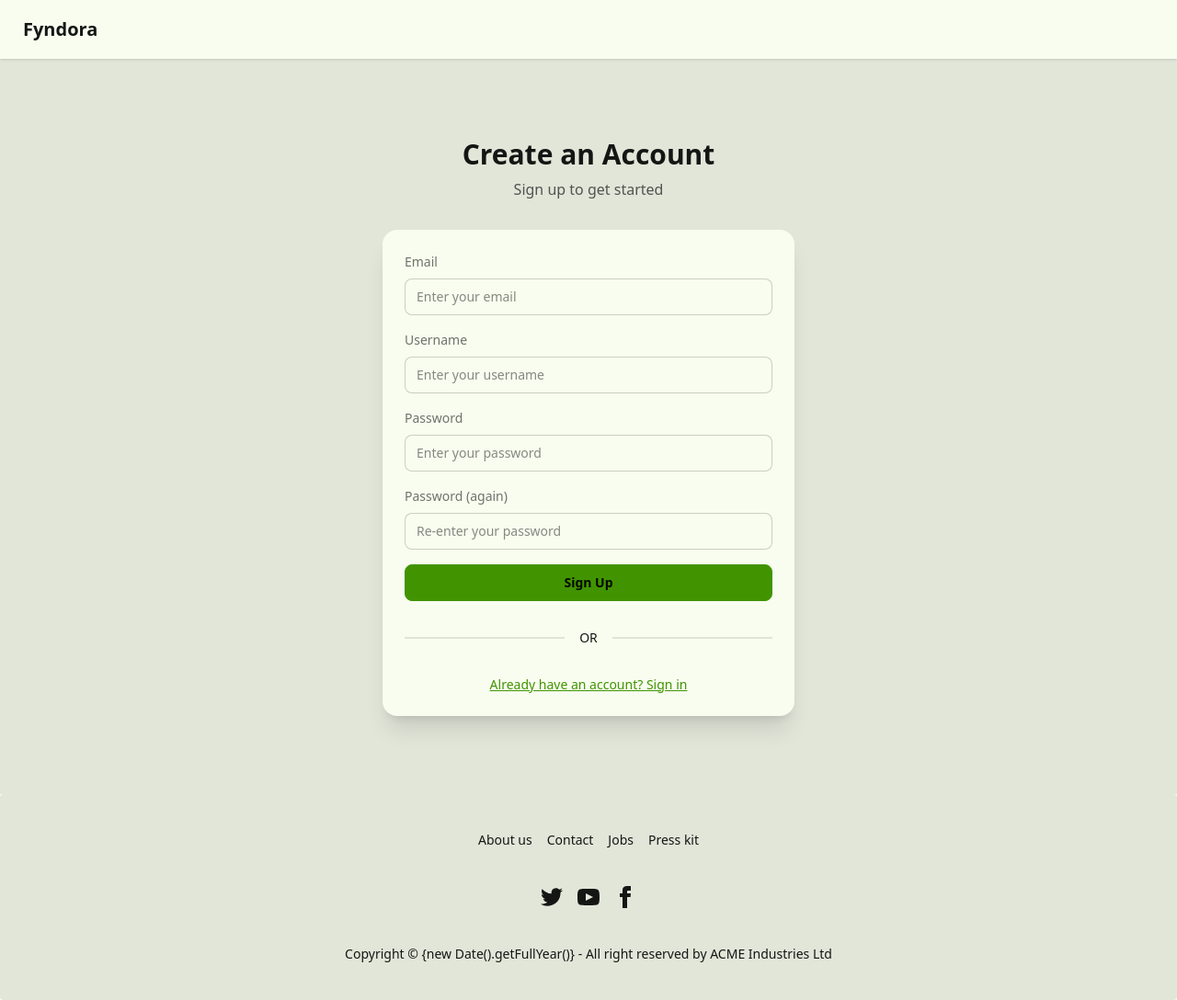
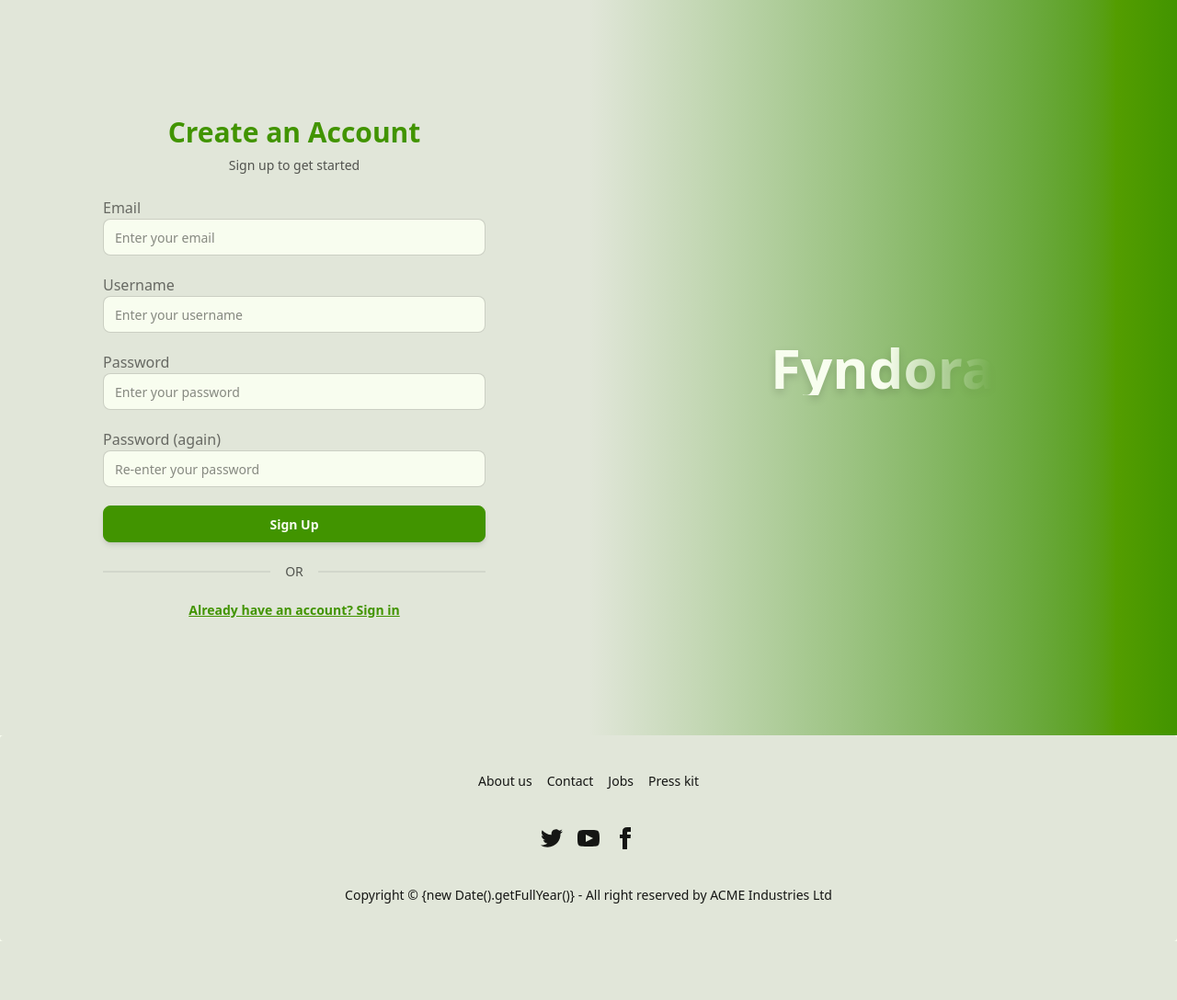
Before and after one commit to Burmese-AI/Fyndora, a Django app: template templates/account/signup.html in a window 1280 px wide. Shown: the whole page at 92% size. After the commit the page ends 1024 px from the top, so only its background shows below. Run offline with Django 3.2, Linux system fonts and the light colour scheme; the template is opened without the code that fills it, so the values that code supplies are empty; style sheets or scripts are compiled from the project's sources; parts of the project's set-up code (start-up, migrations or seed data) failed here and were passed over.

Commit message:
New UI Changes (#20)
* Created Auth Layout and Modified login and signup templates

* Modified error displays and Created default layout template

```diff
--- a/apps/organizations/templates/organizations/home.html
+++ b/apps/organizations/templates/organizations/home.html
@@ -1,4 +1,4 @@
-{% extends 'base.html' %}
+{% extends 'layouts/default_layout.html' %}
 
 {% block content %}
 <div class="container mx-auto px-4 sm:px-6 py-4 sm:py-8">
--- a/templates/account/logout.html
+++ b/templates/account/logout.html
@@ -1,4 +1,4 @@
-{% extends "base.html" %}
+{% extends 'layouts/default_layout.html' %}
 
 {% load i18n %}
 
--- a/templates/account/signup.html
+++ b/templates/account/signup.html
@@ -1,119 +1,86 @@
-{% extends "base.html" %}
+{% extends "layouts/auth_layout.html" %}
 {% load i18n %}
 {% load account %}
 
 {% block head_title %}{% trans "Sign Up" %}{% endblock %}
 
 {% block content %}
-<div class="min-h-screen bg-base-200 flex items-center justify-center py-12 px-4 sm:px-6 lg:px-8">
-    <div class="max-w-md w-full space-y-8">
+<div class="w-full max-w-md px-4 space-y-6">
+  <!-- Header -->
   <div class="text-center">
-            <h2 class="text-3xl font-bold">{% trans "Create an Account" %}</h2>
-            <p class="mt-2 text-base-content/70">{% trans "Sign up to get started" %}</p>
+    <h2 class="text-3xl font-bold text-primary">{% trans "Create an Account" %}</h2>
+    <p class="mt-2 text-sm text-base-content/70">{% trans "Sign up to get started" %}</p>
   </div>
 
-        <div class="card bg-base-100 shadow-xl">
-            <div class="card-body">
-                {% if form.errors %}
-                <div class="flex items-center gap-3 bg-red-100 border border-red-400 text-red-800 px-5 py-4 rounded-xl shadow mb-6">
-                    <span class="text-2xl">
-                        <svg xmlns="http://www.w3.org/2000/svg" class="inline h-7 w-7" fill="none" viewBox="0 0 24 24" stroke="currentColor">
-                            <path stroke-linecap="round" stroke-linejoin="round" stroke-width="2" d="M12 9v2m0 4h.01M21 12A9 9 0 113 12a9 9 0 0118 0z" />
-                        </svg>
-                    </span>
-                    <div>
-                        <p>{% trans "Please correct the errors below." %}</p>
-                        {% for error in form.non_field_errors %}
-                        <div>{{ error }}</div>
-                        {% endfor %}
-                    </div>
-                </div>
-                {% endif %}
+  <!-- Load Non-Field Errors Component -->
+  {% include "components/non_field_errors.html" with form=form %}
 
-                <form class="signup" method="POST" action="{% url 'account_signup' %}">
+  <!-- Signup Form -->
+  <form method="POST" action="{% url 'account_signup' %}" class="space-y-5">
     {% csrf_token %}
 
     <!-- Email Field -->
-                    <div class="form-control mb-4">
-                        <label class="label mb-2" for="id_email">
-                            <span class="label-text">{% trans "Email" %}</span>
+    <div class="form-control">
+      <label class="label">
+        <span class="label-text font-medium">{% trans "Email" %}</span>
       </label>
-                        <input type="email" name="email" id="id_email" placeholder="{% trans 'Enter your email' %}" class="input input-bordered w-full{% if form.email.errors %} input-error{% endif %}" required autocomplete="email" value="{{ form.email.value|default_if_none:'' }}" />
-                        {% if form.email.errors %}
-                        <label class="label">
-                            <span class="label-text-alt text-error">
-                                {% for error in form.email.errors %}{{ error }}{% endfor %}
-                            </span>
-                        </label>
-                        {% endif %}
+      <input type="email" name="email" placeholder="{% trans 'Enter your email' %}"
+             class="input input-bordered w-full focus:ring focus:ring-primary/30 transition {% if form.email.errors %}input-error{% endif %}"
+             required autocomplete="email" value="{{ form.email.value|default_if_none:'' }}" />
+      {% include "components/field_error.html" with field=form.email %}
     </div>
 
     <!-- Username Field -->
-                    <div class="form-control mb-4">
-                        <label class="label mb-2" for="id_username">
-                            <span class="label-text">{% trans "Username" %}</span>
+    <div class="form-control">
+      <label class="label">
+        <span class="label-text font-medium">{% trans "Username" %}</span>
       </label>
-                        <input type="text" name="username" id="id_username" placeholder="{% trans 'Enter your username' %}" class="input input-bordered w-full{% if form.username.errors %} input-error{% endif %}" required autocomplete="username" value="{{ form.username.value|default_if_none:'' }}" />
-                        {% if form.username.errors %}
-                        <label class="label">
-                            <span class="label-text-alt text-error">
-                                {% for error in form.username.errors %}{{ error }}{% endfor %}
-                            </span>
-                        </label>
-                        {% endif %}
+      <input type="text" name="username" placeholder="{% trans 'Enter your username' %}"
+             class="input input-bordered w-full focus:ring focus:ring-primary/30 transition {% if form.username.errors %}input-error{% endif %}"
+             required autocomplete="username" value="{{ form.username.value|default_if_none:'' }}" />
+      {% include "components/field_error.html" with field=form.username %}
     </div>
 
     <!-- Password1 Field -->
-                    <div class="form-control mb-4">
-                        <label class="label mb-2" for="id_password1">
-                            <span class="label-text">{% trans "Password" %}</span>
+    <div class="form-control">
+      <label class="label">
+        <span class="label-text font-medium">{% trans "Password" %}</span>
       </label>
-                        <input type="password" name="password1" id="id_password1" placeholder="{% trans 'Enter your password' %}" class="input input-bordered w-full{% if form.password1.errors %} input-error{% endif %}" required autocomplete="new-password" />
-                        {% if form.password1.errors %}
-                        <label class="label">
-                            <span class="label-text-alt text-error">
-                                {% for error in form.password1.errors %}
-                                    <div>{{ error }}</div>
-                                {% endfor %}
-                            </span>
-                        </label>
-                        {% endif %}
+      <input type="password" name="password1" placeholder="{% trans 'Enter your password' %}"
+             class="input input-bordered w-full focus:ring focus:ring-primary/30 transition {% if form.password1.errors %}input-error{% endif %}"
+             required autocomplete="new-password" />
+      {% include "components/field_error.html" with field=form.password1 %}
     </div>
 
     <!-- Password2 Field -->
-                    <div class="form-control mb-4">
-                        <label class="label mb-2" for="id_password2">
-                            <span class="label-text">{% trans "Password (again)" %}</span>
+    <div class="form-control">
+      <label class="label">
+        <span class="label-text font-medium">{% trans "Password (again)" %}</span>
       </label>
-                        <input type="password" name="password2" id="id_password2" placeholder="{% trans 'Re-enter your password' %}" class="input input-bordered w-full{% if form.password2.errors %} input-error{% endif %}" required autocomplete="new-password" />
-                        {% if form.password2.errors %}
-                        <label class="label">
-                            <span class="label-text-alt text-error">
-                                {% for error in form.password2.errors %}{{ error }}{% endfor %}
-                            </span>
-                        </label>
-                        {% endif %}
+      <input type="password" name="password2" placeholder="{% trans 'Re-enter your password' %}"
+             class="input input-bordered w-full focus:ring focus:ring-primary/30 transition {% if form.password2.errors %}input-error{% endif %}"
+             required autocomplete="new-password" />
+      {% include "components/field_error.html" with field=form.password2 %}
     </div>
 
     {% if redirect_field_value %}
     <input type="hidden" name="{{ redirect_field_name }}" value="{{ redirect_field_value }}" />
     {% endif %}
 
-                    <div class="form-control">
-                        <button type="submit" class="btn btn-primary w-full">
+    <!-- Submit Button -->
+    <button type="submit" class="btn btn-primary text-base-100 w-full hover:bg-primary-focus transition-all duration-200 shadow-md">
       {% trans "Sign Up" %}
     </button>
-                    </div>
   </form>
 
-                <div class="divider my-6">{% trans "OR" %}</div>
-                <div class="text-center space-y-4">
-                    <a href="{% url 'account_login' %}" class="link link-primary">
+  <!-- Divider -->
+  <div class="divider text-sm opacity-70">{% trans "OR" %}</div>
+
+  <!-- Links -->
+  <div class="text-center space-y-3 text-sm">
+    <a href="{% url 'account_login' %}" class="link link-primary hover:underline block font-semibold transition">
       {% trans "Already have an account? Sign in" %}
     </a>
   </div>
 </div>
-        </div>
-    </div>
-</div>
 {% endblock %}
--- a/templates/base.html
+++ b/templates/base.html
@@ -9,10 +9,13 @@
     <script src="{% static 'js/alpine.js' %}"></script>
   </head>
   <body>
-   {% include 'includes/nav_bar.html' %}
+   {% comment %} {% include 'includes/nav_bar.html' %} {% endcomment %}
    {% include 'includes/message.html' %}
-   {% block content %}
-   {% endblock %}
+  {% block body %}{% endblock %}
+   {% comment %} {% block content %}
+   {% endblock %} {% endcomment %}
    {% include 'includes/footer.html' %}
   </body>
 </html>
+
+{% comment %} body (footer + messages) > dynamic layout > content {% endcomment %}
--- /dev/null
+++ b/templates/components/field_error.html
@@ -0,0 +1,9 @@
+{% if field.errors %}
+<label class="label pt-1">
+  <span class="label-text-alt text-red-800 text-xs">
+    {% for error in field.errors %}
+      {{ error }}
+    {% endfor %}
+  </span>
+</label>
+{% endif %}
--- /dev/null
+++ b/templates/components/modal_placeholder.html
@@ -0,0 +1,4 @@
+<div
+    {% if is_oob %}hx-swap-oob="true"{% endif %}
+    id="modal-placeholder">
+</div>
--- /dev/null
+++ b/templates/components/non_field_errors.html
@@ -0,0 +1,9 @@
+{% if form.non_field_errors %}
+<div class="p-4 rounded-lg bg-red-100 text-red-800 text-sm">
+  <ul class="list-disc pl-5 space-y-1">
+    {% for error in form.non_field_errors %}
+      <li>{{ error }}</li>
+    {% endfor %}
+  </ul>
+</div>
+{% endif %}
--- /dev/null
+++ b/templates/layouts/auth_layout.html
@@ -0,0 +1,19 @@
+{% extends 'base.html' %}
+
+{% block body %}
+<div class="min-h-screen flex flex-col lg:flex-row bg-base-200">
+  <!-- Left Side: Authentication Content -->
+  <div class="lg:w-1/2 flex flex-col items-center justify-center py-12 px-4 sm:px-6 lg:px-8 bg-base-200">
+    {% block content %}
+        {% endblock %}
+  </div>
+
+  <!-- Right Side: Post Container -->
+  <div class="hidden lg:flex lg:w-1/2 items-center justify-center py-12 px-4 sm:px-6 lg:px-8 bg-gradient-to-r from-base-200 to-primary">
+    <span class="text-6xl font-extrabold text-transparent bg-clip-text bg-gradient-to-r from-base-100 via-base-100 to-primary/10 drop-shadow-lg">
+      Fyndora
+    </span>
+  </div>
+
+</div>
+{% endblock %}
```
Also changed, not shown: templates/account/login.html (+31 -66 lines), templates/components/base_modal.html (added, +11 -0 lines), templates/includes/default_navbar.html (added, +48 -0 lines), templates/layouts/default_layout.html (added, +12 -0 lines). Lines whose indentation alone changed are shown as unchanged.
